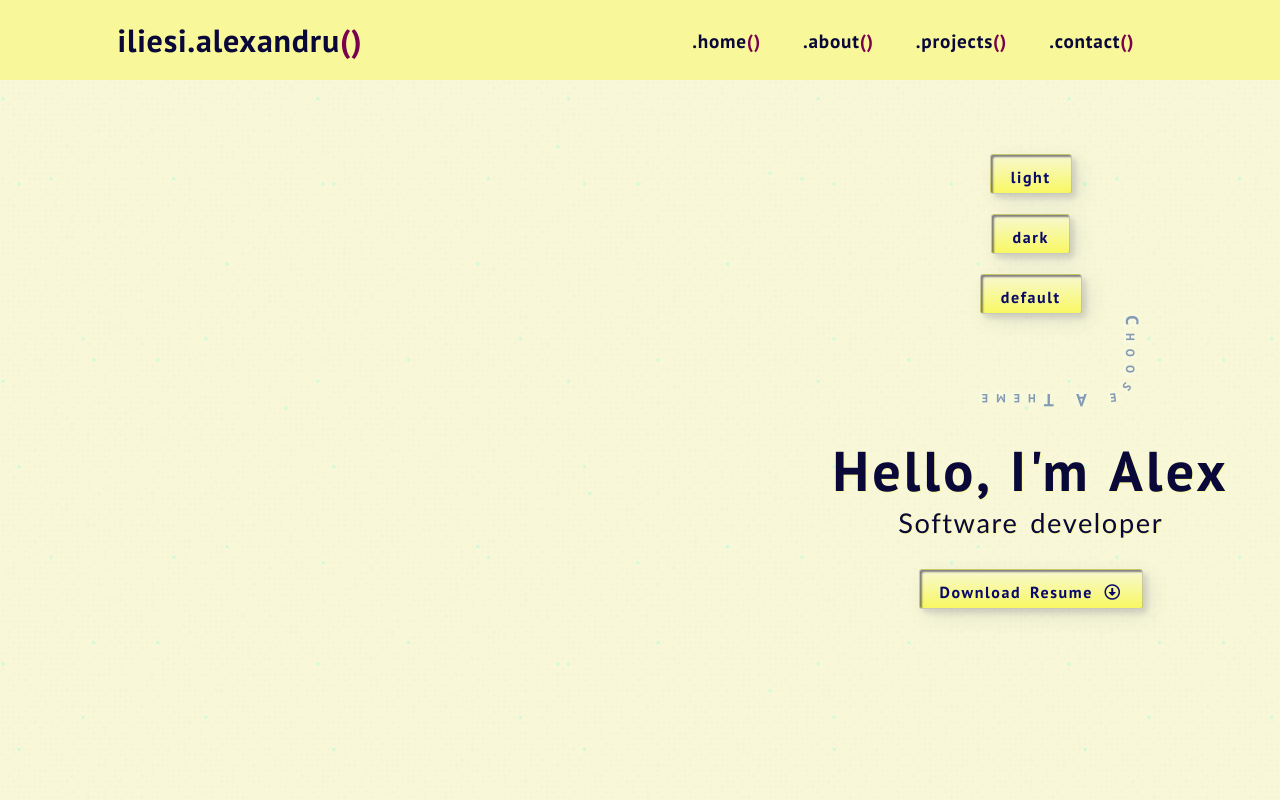
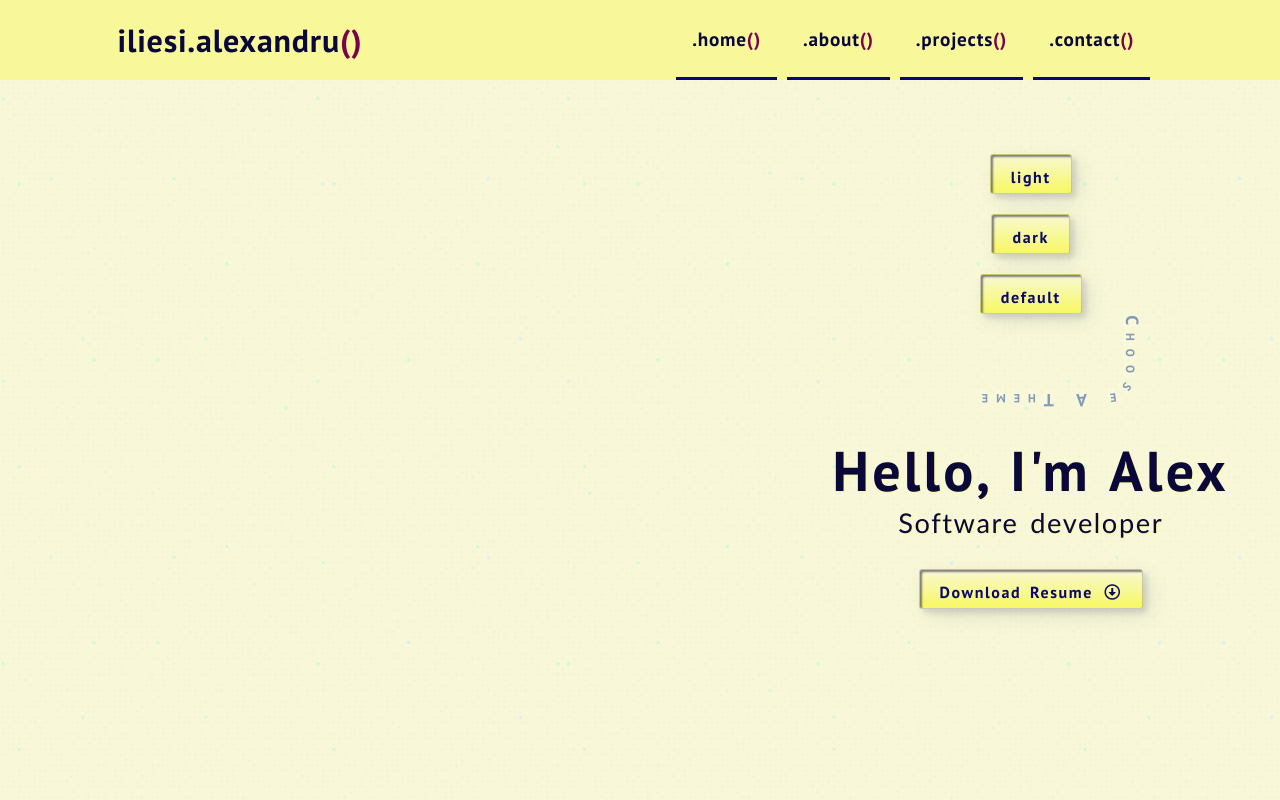
Before and after one commit to alex4tm/portfolio-v1, a React (Create React App) app: page / in a window 1280 px wide. Shown: the top 800 px of the page. Built offline with nearby package versions, Linux system fonts and the light colour scheme.

Commit message:
fixed intersection observer border variable

```diff
--- a/src/components/Observer.css
+++ b/src/components/Observer.css
@@ -1,4 +1,4 @@
 .active {
-  border-bottom: 4px solid var(--color-primary);
-  transition: all 0.2s ease-out;
+  border-bottom: 3px solid rgb(var(--color-main-300));
+  transition: all 0.5s ease-in-out;
 }
```
